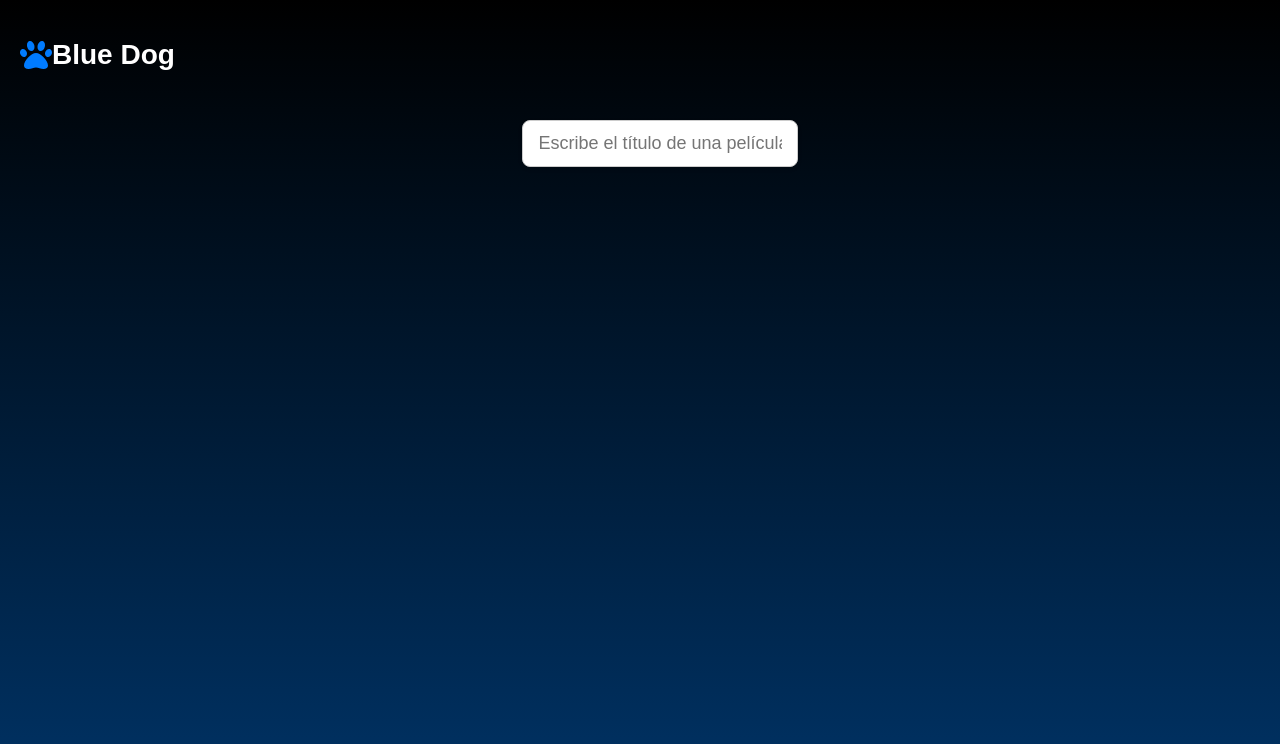
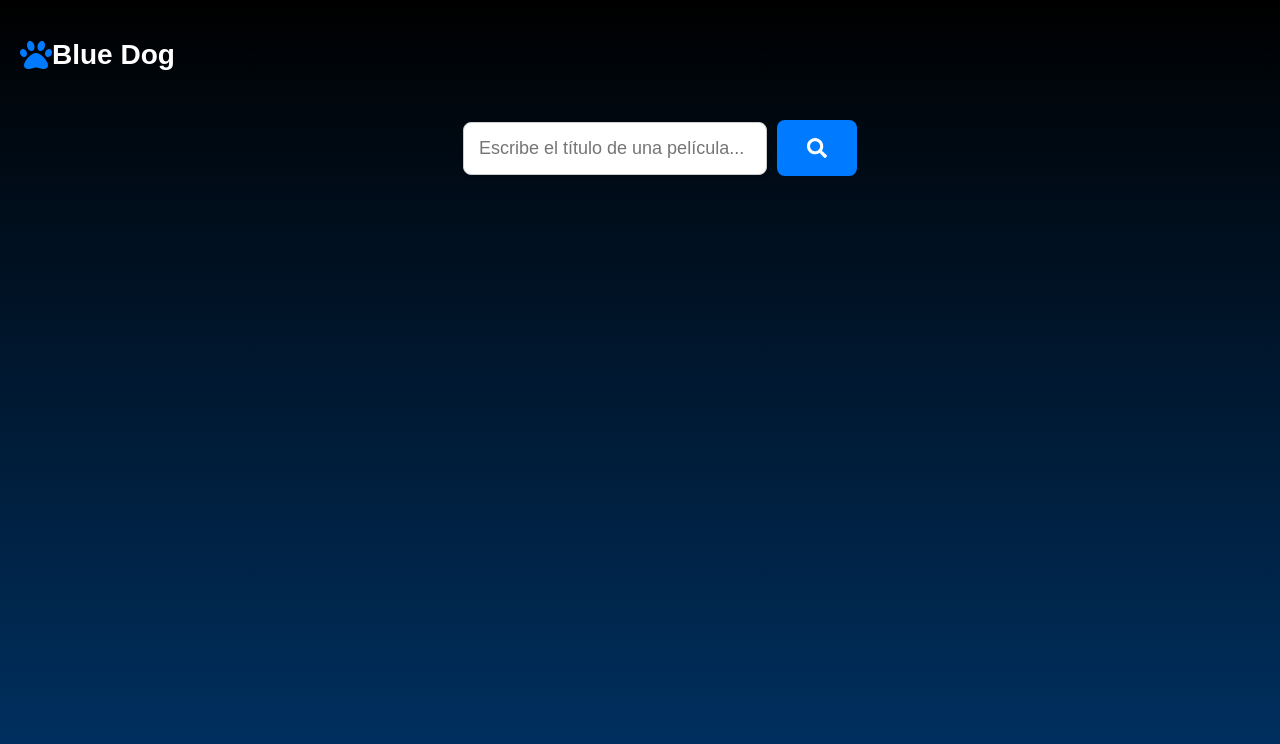
Before and after one commit to CharlyLP04/Actividad-Meilisearch2.0, a React (Create React App) app: page / in a window 1280 px wide. Shown: the top 744 px of the page. Built offline with nearby package versions, Linux system fonts and the light colour scheme; what meilisearch would draw is missing.

Commit message:
Ultimos detalles de css
ya arregle y queite comentarios que eran para acordarme tambien solucione lo del use efect y deje el logo de buscar ademas ya nose que agregarle asi esta bonito jeje

```diff
--- a/src/App.css
+++ b/src/App.css
@@ -24,12 +24,6 @@ body {
     left: 20px;
   }
 
-  .logo-icon {
-    font-size: 50px;
-    color: #007bff;
-    margin-right: 15px;
-  }
-
   .title {
     font-size: 28px;
     color: white;
@@ -40,12 +34,12 @@ body {
     align-items: center;
     justify-content: center;
     width: 100%;
-    margin-top: 100px; /* Alinea con el logo y el título */
+    margin-top: 100px;
   }
 
   .search-input {
     width: 80%;
-    padding: 12px 15px;
+    padding: 15px;
     font-size: 18px;
     border: 1px solid #ccc;
     border-radius: 8px;
@@ -61,8 +55,9 @@ body {
   .search-button {
     display: flex;
     align-items: center;
-    padding: 12px 25px;
-    font-size: 18px;
+    justify-content: center;
+    padding: 18px 30px;
+    font-size: 20px;
     background-color: #007bff;
     color: #fff;
     border: none;
--- a/src/App.tsx
+++ b/src/App.tsx
@@ -1,6 +1,6 @@
 import React, { useState, useEffect } from 'react';
 import { MeiliSearch } from 'meilisearch';
-import { FaPaw } from 'react-icons/fa'; // Ícono de huella
+import { FaPaw, FaSearch } from 'react-icons/fa'; // Íconos de huella y lupa
 import './App.css';
 
 const client = new MeiliSearch({
@@ -12,9 +12,10 @@ const App = () => {
   const [query, setQuery] = useState('');
   const [resultados, setResultados] = useState([]);
   const [error, setError] = useState(null);
-  const [focused, setFocused] = useState(false);
 
-  const manejarBusqueda = async () => {
+  // useEffect para ejecutar la búsqueda cada vez que cambie el query
+  useEffect(() => {
+    const fetchResults = async () => {
       if (query.trim()) {
         try {
           setError(null);
@@ -30,26 +31,26 @@ const App = () => {
       }
     };
 
-  useEffect(() => {
-    manejarBusqueda();  // Ejecutar la búsqueda cada vez que el query cambie
-  }, [query]);
+    fetchResults();
+  }, [query]); // Solo se ejecuta cuando `query` cambia
 
   return (
     <div className="app-container">
       <header className="header">
-        <FaPaw size="2rem" style={{ color: '#007bff' }} />
+        <FaPaw size="2rem" color="#007bff" /> {/* Huella azul */}
         <h1 className="title">Blue Dog</h1>
       </header>
-      <div className={`search-container ${focused ? 'focused' : ''}`}>
+      <div className="search-container">
         <input
           type="text"
           placeholder="Escribe el título de una película..."
           value={query}
           onChange={(e) => setQuery(e.target.value)}
           className="search-input"
-          onFocus={() => setFocused(true)}
-          onBlur={() => setFocused(false)}
         />
+        <button className="search-button">
+          <FaSearch size="20px" />
+        </button>
       </div>
       {error && <p className="error-message">{error}</p>}
       <ul className="results-list">
@@ -57,8 +58,7 @@ const App = () => {
           <li key={id} className="result-item">
             <img src={poster} alt={title} className="poster" />
             <div>
-              <strong>{title || 'Sin título'}</strong>
-              <span>{genres || 'Sin género'}</span>
+              <strong>{title || 'Sin título'}</strong> - {genres || 'Sin género'}
               <p>{overview || 'Sin descripción'}</p>
             </div>
           </li>
```
Lines whose indentation alone changed are shown as unchanged.
